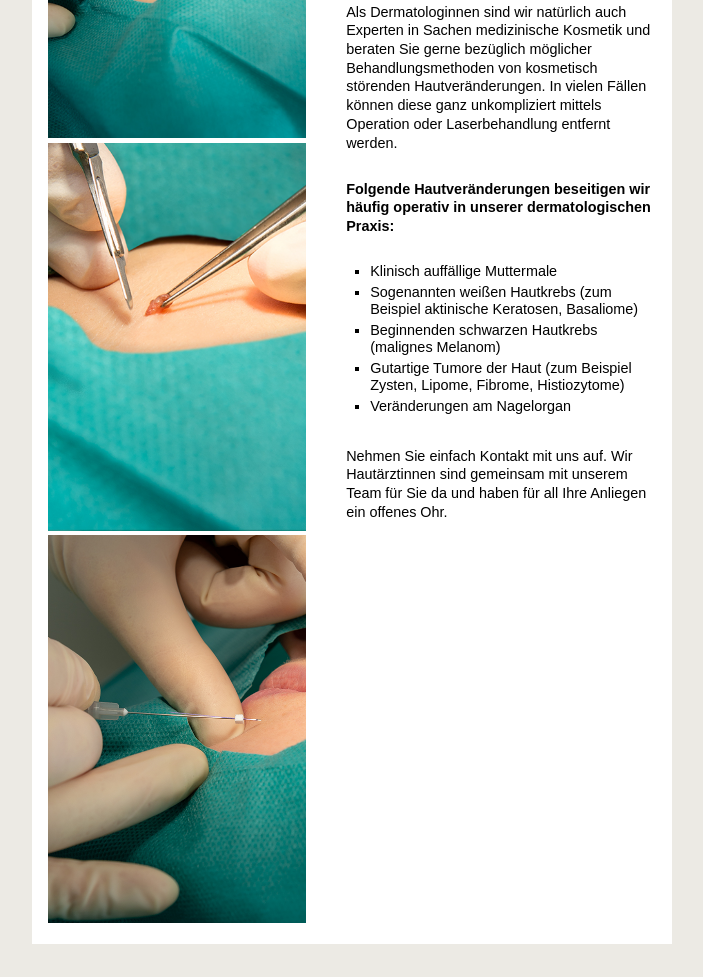
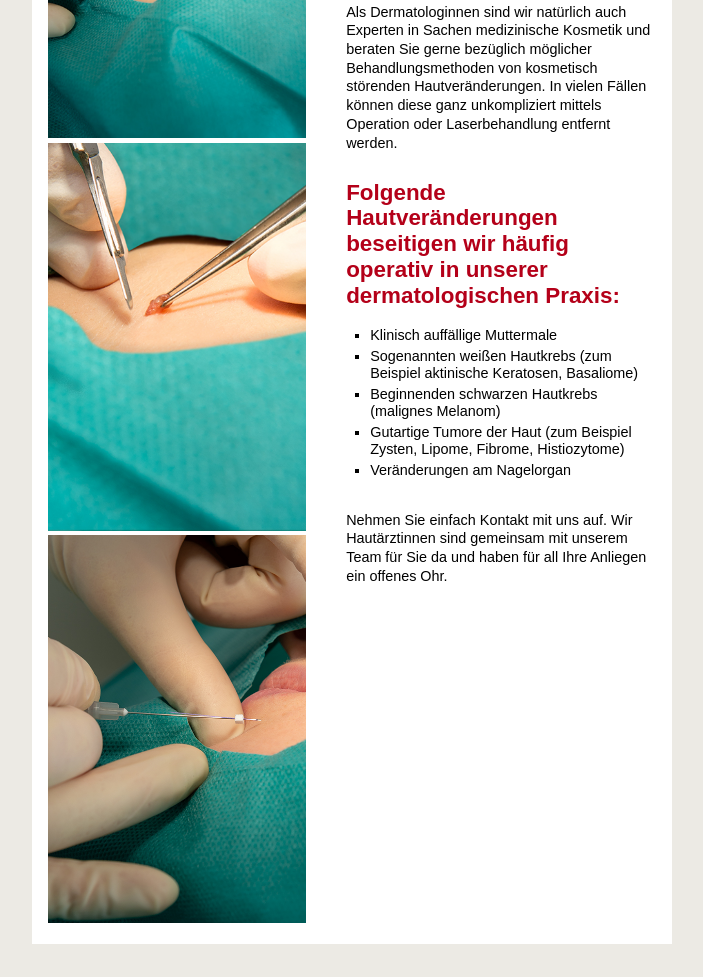
Before and after one commit to daferner/aletta, a website built with Parcel: page src/ambulant.pug in a window 1280 px wide. Shown: the part 1265-2242 px from the top of the page, without its empty margins (288-991 px from the left). Built offline with nearby package versions, Linux system fonts and the light colour scheme; a web font is replaced by a local one.

Commit message:
strong in h2 geändert

```diff
--- a/src/ambulant.pug
+++ b/src/ambulant.pug
@@ -29,7 +29,7 @@ block content
         p Die Eingriffe an der Haut oder an den Schleimhäuten führen wir ambulant und unter Einsatz örtlicher Betäubungsmittel (Lokalanästhesie) durch. Die Belastung für Sie als Patient wird dabei so gering wie möglich gehalten. Im Allgemeinen können Sie – gegebenenfalls nach kurzer Beobachtung – direkt nach dem Eingriff nach Hause gehen, müssen also keinen längeren Aufenthalt in unserer Praxis einplanen.
         p Als Dermatologinnen sind wir natürlich auch Experten in Sachen medizinische Kosmetik und beraten Sie gerne bezüglich möglicher Behandlungsmethoden von kosmetisch störenden Hautveränderungen. In vielen Fällen können diese ganz unkompliziert mittels Operation oder Laserbehandlung entfernt werden.
         p
-          strong Folgende Hautveränderungen beseitigen wir häufig operativ in unserer dermatologischen Praxis:
+        h2.rot.x4 Folgende Hautveränderungen beseitigen wir häufig operativ in unserer dermatologischen Praxis:
         ul
           li.anfuehrungszeichen Klinisch auffällige Muttermale
           li.anfuehrungszeichen Sogenannten weißen Hautkrebs (zum Beispiel aktinische Keratosen, Basaliome)
```
